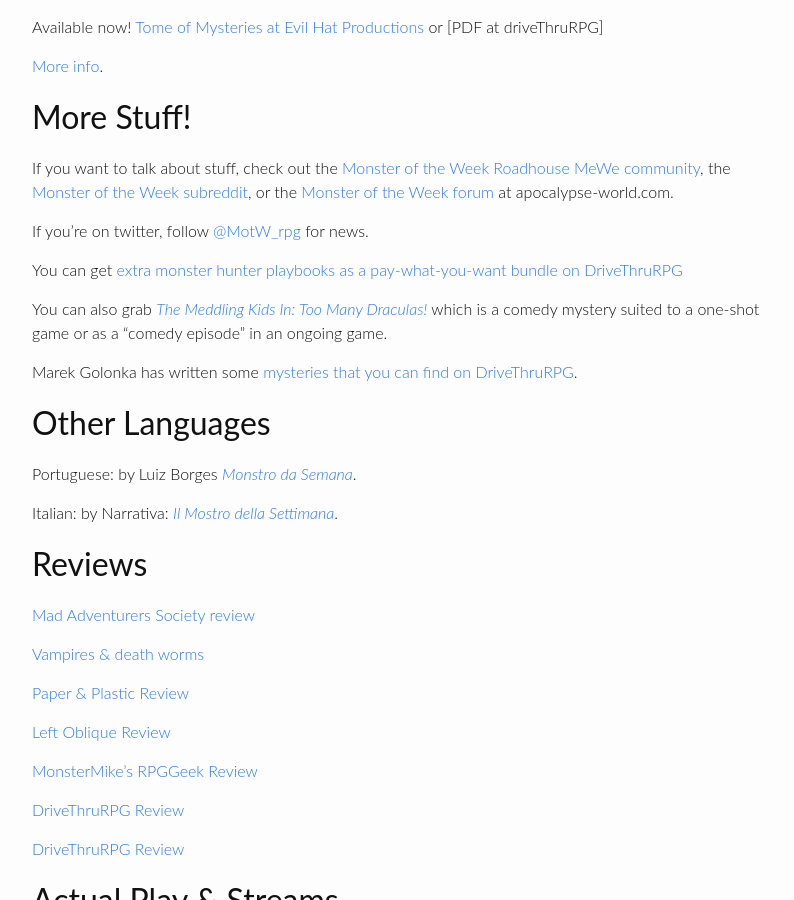
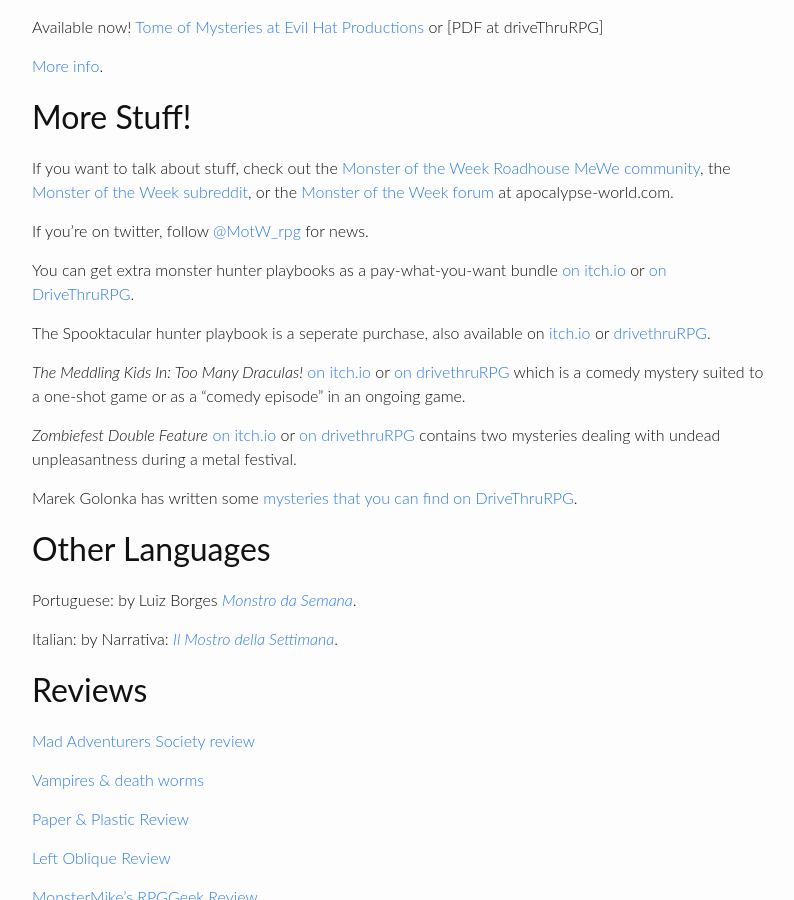
Before and after one commit to michael-sands/generic_games_site, a Jekyll site: the page built from motw.md, in a window 1280 px wide and 900 px high, scrolled down 1081 px. Shown: the whole window, without its empty margins (238-1032 px from the left). Built offline with Jekyll 4.4.1, drawn with Linux system fonts in a browser that asks for light colours.

Commit message:
new post for spooktacular, a few updates to motw page

```diff
--- a/motw.md
+++ b/motw.md
@@ -47,9 +47,13 @@
 
 If you're on twitter, follow [@MotW_rpg](https://twitter.com/MotW_rpg) for news.
 
-You can get [extra monster hunter playbooks as a pay-what-you-want bundle on DriveThruRPG](http://rpg.drivethrustuff.com/product/130278/Monster-of-the-Week-Reinforcements?affiliate_id=44653)
+You can get extra monster hunter playbooks as a pay-what-you-want bundle [on itch.io](https://genericgames.itch.io/monster-of-the-week-reinforcements) or [on DriveThruRPG](http://rpg.drivethrustuff.com/product/130278/Monster-of-the-Week-Reinforcements?affiliate_id=44653).
 
-You can also grab [_The Meddling Kids In: Too Many Draculas!_](http://drivethrurpg.com/product/141243/The-Meddling-Kids-In-Too-Many-Draculas?affiliate_id=44653) which is a comedy mystery suited to a one-shot game or as a "comedy episode" in an ongoing game.
+The Spooktacular hunter playbook is a seperate purchase, also available on [itch.io](https://genericgames.itch.io/the-spooktacular) or [drivethruRPG](https://www.drivethrurpg.com/product/319973/The-Spooktacular).
+
+_The Meddling Kids In: Too Many Draculas!_ [on itch.io](https://genericgames.itch.io/the-meddling-kids-in-too-many-draculas) or [on drivethruRPG](http://drivethrurpg.com/product/141243/The-Meddling-Kids-In-Too-Many-Draculas?affiliate_id=44653) which is a comedy mystery suited to a one-shot game or as a "comedy episode" in an ongoing game.
+
+_Zombiefest Double Feature_ [on itch.io](https://genericgames.itch.io/zombiefest-double-feature) or [on drivethruRPG](https://www.drivethrurpg.com/product/287048/Zombiefest-Double-Feature) contains two  mysteries dealing with undead unpleasantness during a metal festival.
 
 Marek Golonka has written some [mysteries that you can find on DriveThruRPG](https://www.drivethrurpg.com/browse.php?keywords=monster+of+the+week+marek+golonka).
 
```
Also changed, not shown: _posts/2020-07-09-spooktacular.md (added, +13 -0 lines).
